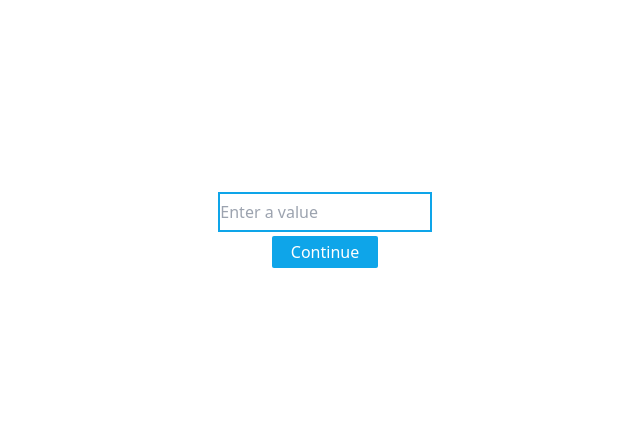
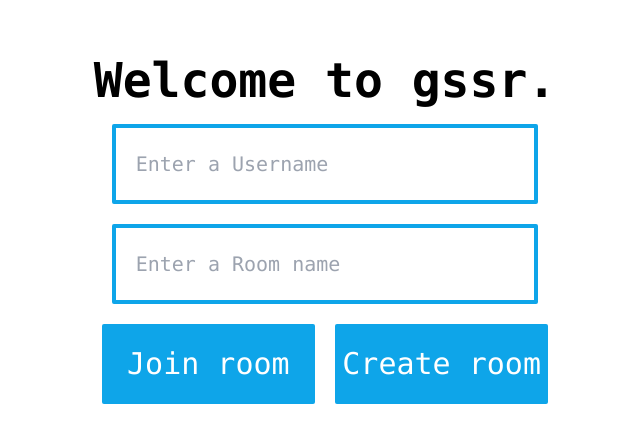
Before and after one commit to RGCSERG/gssr, a React (Vite) app in the folder gssr-react/: page / in a window 1280 px wide. Shown: the part 170-612 px from the top of the page, without its empty margins (315-955 px from the left). Built offline with nearby package versions, Linux system fonts and the light colour scheme.

Commit message:
added second forms and buttons

```diff
--- /dev/null
+++ b/gssr-react/src/Button.tsx
@@ -0,0 +1,15 @@
+import React from "react";
+
+interface Props {
+  name: string;
+}
+
+const Button = ({ name }: Props) => {
+  return (
+    <button className="bg-sky-500 hover:bg-sky-700 text-white p-1 rounded-sm w-1/6 h-20 font-medium text-3xl">
+      {name}
+    </button>
+  );
+};
+
+export default Button;
--- a/gssr-react/src/Form.tsx
+++ b/gssr-react/src/Form.tsx
@@ -1,20 +1,18 @@
 import { useState } from "react";
 
-const Form = () => {
-  const [Username, setUsername] = useState("");
+interface Props {
+  placehold: string;
+}
+
+const Form = ({ placehold }: Props) => {
+  const [Value, setValue] = useState("");
   return (
-    <>
-      <input
-        className="border-solid border-2 border-sky-500 hover:border-sky-700 focus:outline-none w-1/6 h-10"
-        placeholder="Enter a value"
-        value={Username}
-        onChange={(e) => setUsername(e.target.value)}
-      />
-      {Username !== "" && <p>Current username: {Username}</p>}
-      <button className="bg-sky-500 hover:bg-sky-700 text-white p-1 rounded-sm w-1/12">
-        Continue
-      </button>
-    </>
+    <input
+      className="border-solid border-4 border-sky-500 hover:border-sky-700 focus:outline-none w-1/3 h-20 p-5 rounded-sm text-xl"
+      placeholder={placehold}
+      value={Value}
+      onChange={(e) => setValue(e.target.value)}
+    />
   );
 };
 
--- a/gssr-react/src/MainPage.tsx
+++ b/gssr-react/src/MainPage.tsx
@@ -1,10 +1,17 @@
 import React from "react";
 import Form from "./Form";
+import Button from "./Button";
 
 const MainPage = () => {
   return (
-    <div className="flex items-center justify-center h-screen flex-col gap-1">
-      <Form />
+    <div className="flex items-center justify-center h-screen flex-col gap-5 font-mono">
+      <p className="font-bold text-5xl">Welcome to gssr.</p>
+      <Form placehold="Enter a Username" />
+      <Form placehold="Enter a Room name" />
+      <div className="flex items-center justify-center gap-5 w-full">
+        <Button name="Join room" />
+        <Button name="Create room" />
+      </div>
     </div>
   );
 };
```
